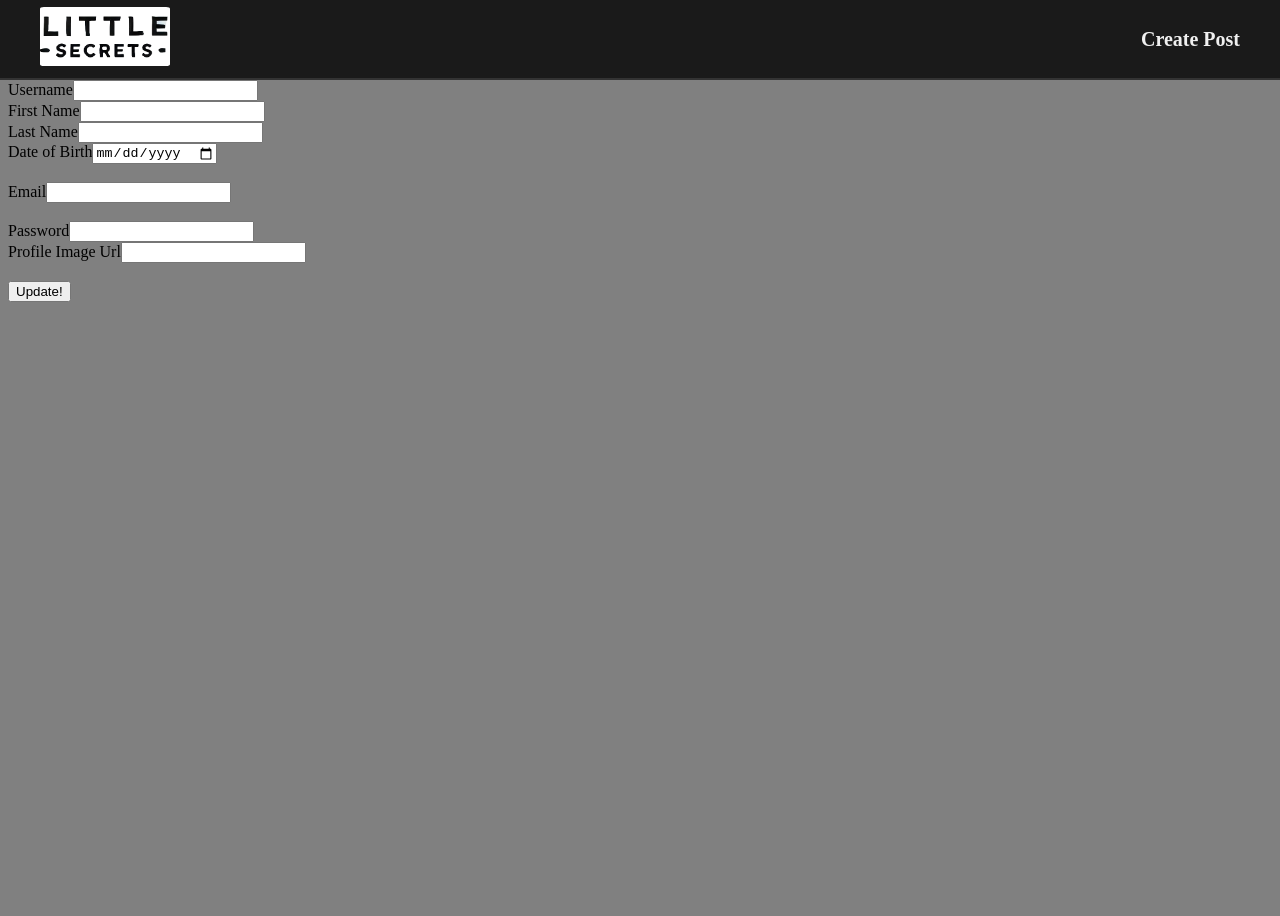
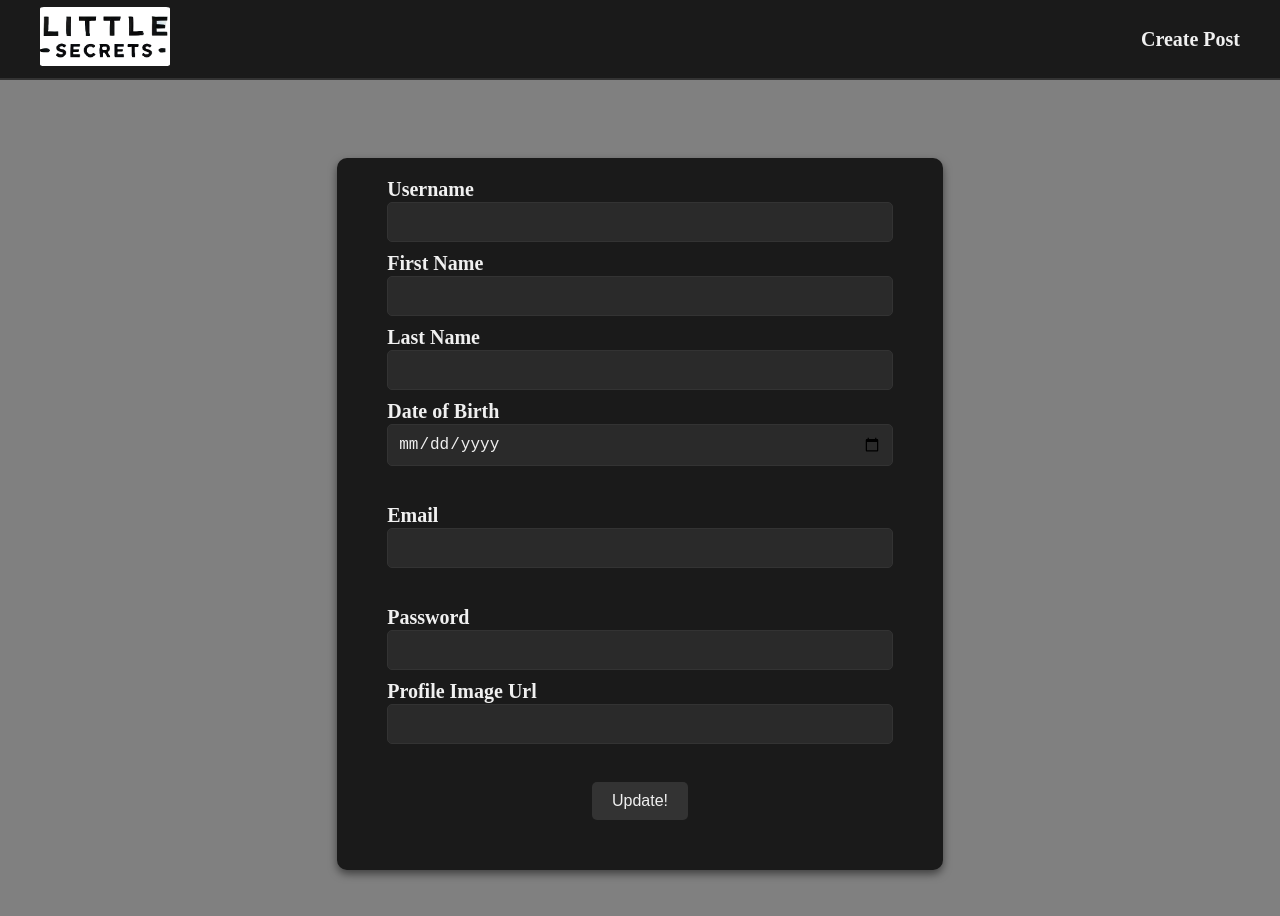
Before and after one commit to martimb01/mern-littleSecrets, a React (Vite) app in the folder frontend/: page /userUpdate in a window 1280 px wide. Shown: the top 916 px of the page. Before the commit the page ends 800 px from the top, so only its background shows below. Built offline with nearby package versions, Linux system fonts and the light colour scheme; no server answers.

Commit message:
Added form css to all forms, gonna style frontend error/sucess messages now

```diff
--- a/frontend/src/pages/CreatePostForm.jsx
+++ b/frontend/src/pages/CreatePostForm.jsx
@@ -1,6 +1,7 @@
 import React, {useState} from 'react'
 import axios from 'axios'
 import NavBar from './components/NavBar';
+import styles from './css/formStyle.module.css'
 
 const CreatePostForm = () => {
     const [inputs, setInputs] = useState({})
@@ -37,21 +38,21 @@ const CreatePostForm = () => {
         <>
         <NavBar />
         <h1>Create Post</h1>
-        <form onSubmit={handleSubmit}>
-            <div className='form-row'>
+        <form onSubmit={handleSubmit} className={styles.formContainer}>
+            <div className={styles.formRow}>
                 <label>Title</label>
                     <input type='text'
                     name='title'
                     value={inputs.title || ''}
                     onChange={handleChange} />
             </div>
-            <div className='form-row'>
+            <div className={styles.formRow}>
                 <label>Image (url)</label>
-                    <textarea name='imgUrl'
+                    <input name='imgUrl'
                     value={inputs.imgUrl || ''}
                     onChange={handleChange} />
             </div>
-            <div className='form-row'>
+            <div className={styles.formRow}>
                 <label>Body</label>
                     <textarea name='content'
                     value={inputs.content || ''}
--- a/frontend/src/pages/UpdateUserForm.jsx
+++ b/frontend/src/pages/UpdateUserForm.jsx
@@ -1,6 +1,7 @@
 import React, { useState } from "react";
 import axios from 'axios'
 import NavBar from "./components/NavBar";
+import styles from './css/formStyle.module.css'
 
 const UpdateUserForm = () => {
     const [inputs,setInputs] = useState('');
@@ -35,29 +36,29 @@ const UpdateUserForm = () => {
         <>
         <NavBar />
         <h1>Update user</h1>
-        <form onSubmit={handleUpdate}>
-            <div className='form-row'>
+        <form onSubmit={handleUpdate} className={styles.formContainer}>
+            <div className={styles.formRow}>
                 <label>Username</label>
                     <input type='text'
                     name='username'
                     value={inputs.username || ''}
                     onChange={handleChange} />
             </div>
-            <div className='form-row'>
+            <div className={styles.formRow}>
                 <label>First Name</label>
                     <input type='text'
                     name='firstName'
                     value={inputs.firstName || ''}
                     onChange={handleChange} />
             </div>
-            <div className='form-row'>
+            <div className={styles.formRow}>
                 <label>Last Name</label>
                     <input type='text'
                     name='lastName'
                     value={inputs.lastName || ''}
                     onChange={handleChange} />
             </div>
-            <div className='form-row'>
+            <div className={styles.formRow}>
                 <label>Date of Birth</label>
                     <input type='date'
                     name='dateOfBirth'
@@ -65,7 +66,7 @@ const UpdateUserForm = () => {
                     onChange={handleChange} />
             </div>
             <br />
-            <div className='form-row'>
+            <div className={styles.formRow}>
                 <label>Email</label>
                     <input type='text'
                     name='email'
@@ -73,14 +74,14 @@ const UpdateUserForm = () => {
                     onChange={handleChange} />
             </div>
             <br />
-            <div className='form-row'>
+            <div className={styles.formRow}>
                 <label>Password</label>
                     <input type='password'
                     name='password'
                     value={inputs.password || ''}
                     onChange={handleChange} />
             </div>
-            <div className='form-row'>
+            <div className={styles.formRow}>
                 <label>Profile Image Url</label>
                     <input type='text'
                     name='profileImgUrl'
--- a/frontend/src/pages/css/formStyle.module.css
+++ b/frontend/src/pages/css/formStyle.module.css
@@ -5,7 +5,7 @@
     background-color: #1a1a1a;
     align-items: center;
     justify-content: center;
-    margin:  auto;
+    margin:  100px auto;
     padding: 20px 50px 50px 50px;
     gap: 10px;
     width: 40%;
@@ -38,6 +38,19 @@
     color: #f0f0f0;
 }
 
+.formRow textarea {
+    width: 100%;
+    height: 300px;
+    padding: 10px;
+    border: 1px solid #333;
+    border-radius: 5px;
+    font-size: 16px;
+    box-sizing: border-box;
+    background-color: #2a2a2a;
+    color: #f0f0f0;
+    resize: none;
+}
+
 .formContainer button {
     padding: 10px 20px;
     background-color: #333;
```
